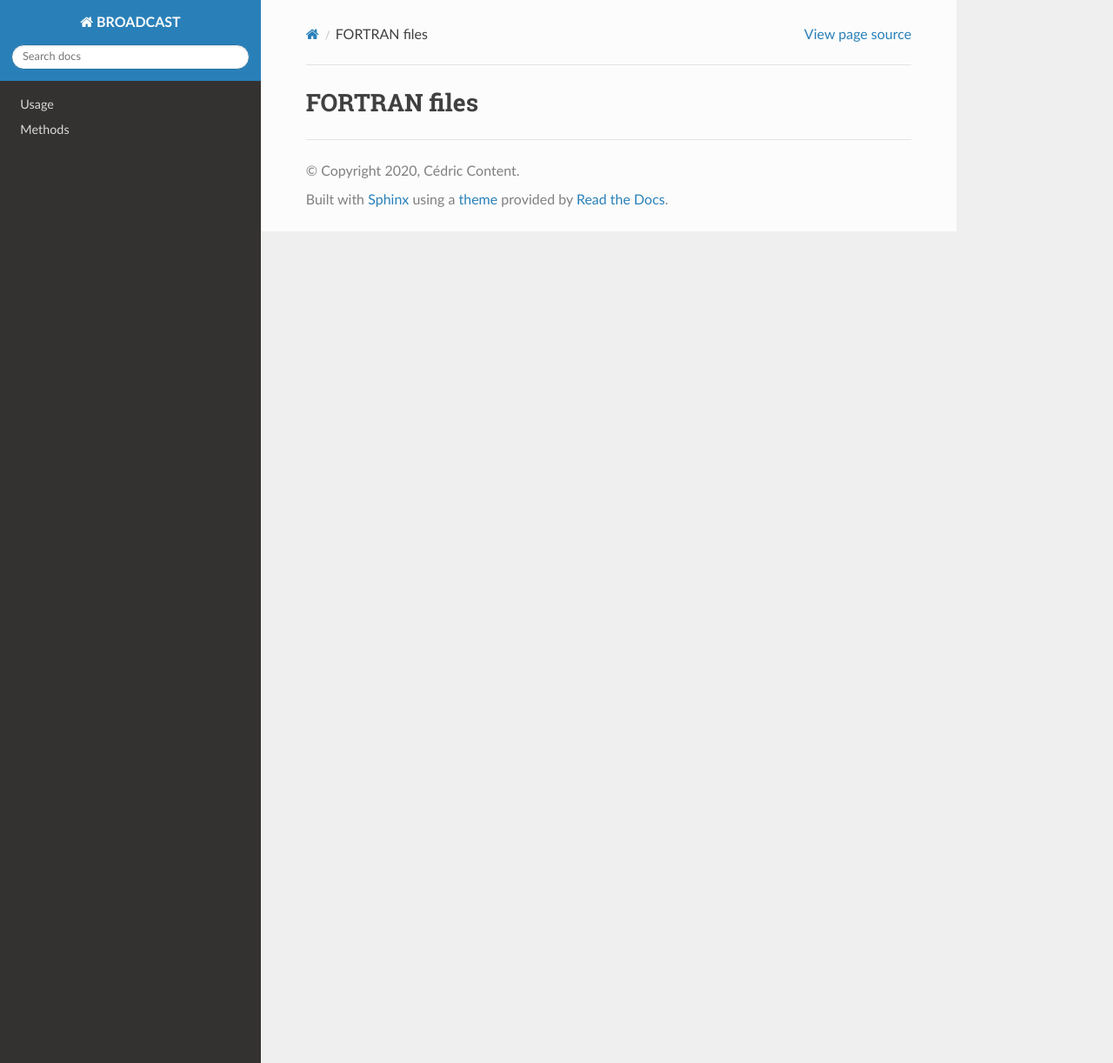
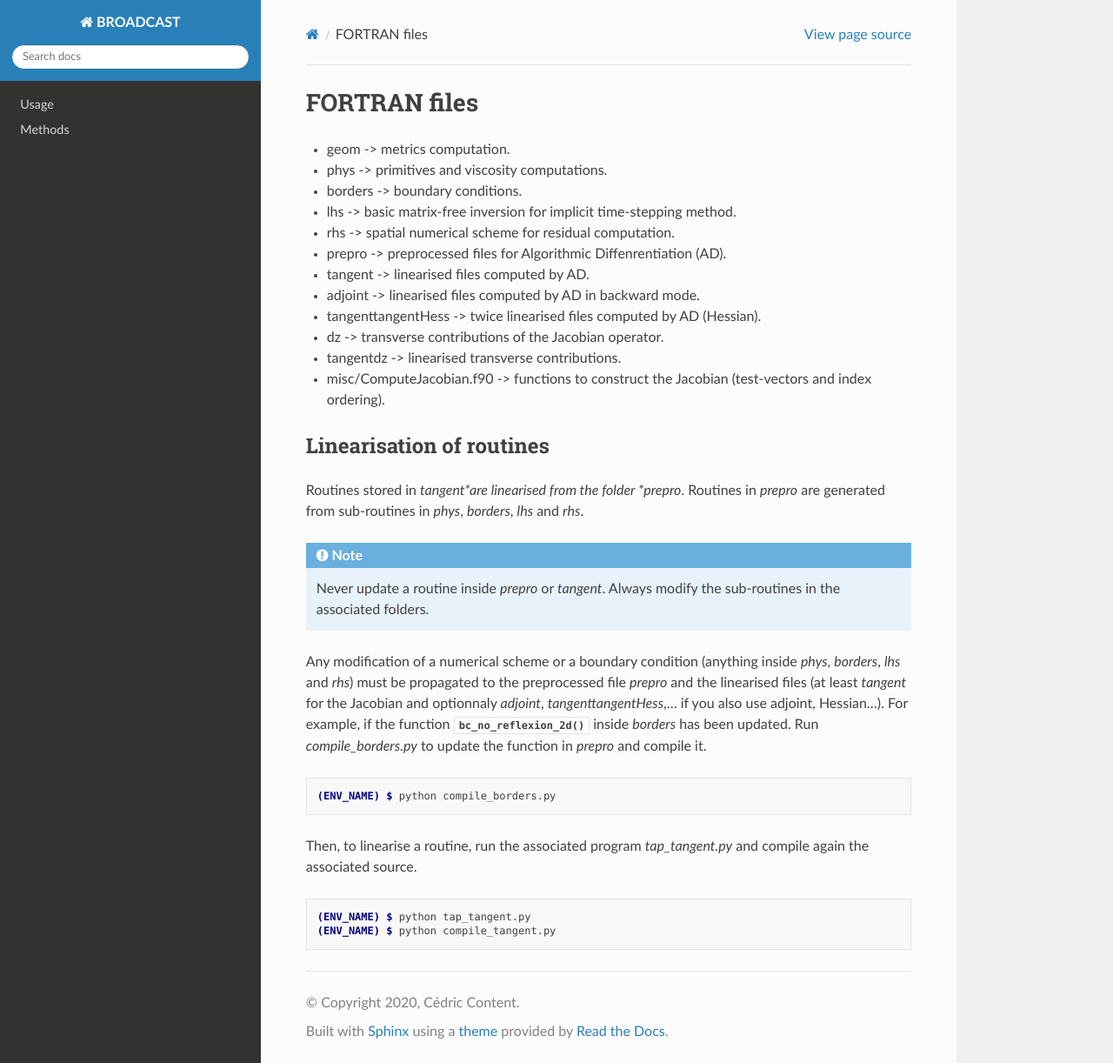
Before and after one commit to apoulain22/TutorialDoc, a Sphinx documentation site: the page built from docs/source/srcfvfiles.rst, in a window 1280 px wide and 1222 px high. Shown: the whole window at 87% size. Built offline with Sphinx 7.4.7 and the Read the Docs theme 2.0.0, drawn with Linux system fonts in a browser that asks for light colours.

Commit message:
update doc

```diff
--- a/docs/source/listprogram.rst
+++ b/docs/source/listprogram.rst
@@ -4,7 +4,7 @@ Program files
 ==========================
 
 #. 'srcfv' folder includes BROADCAST source: details of FORTRAN files in :ref:`srcfvfiles`.
-#. 'misc' folder includes Jacobian construction and all PETSc functions
+#. 'misc' folder includes Jacobian construction and all PETSc functions.
 #. 'ADFirstAidKit' folder to compute the adjoint through TAPENADE software -> unnecessary for BROADCAST.
 #. 'SIM' folder includes the self-similar profile generator program -> useful to initialise boundary layer simulations.
 
--- a/docs/source/srcfvfiles.rst
+++ b/docs/source/srcfvfiles.rst
@@ -2,3 +2,50 @@
 
 FORTRAN files
 ===========
+
+* geom -> metrics computation.
+
+* phys -> primitives and viscosity computations.
+
+* borders -> boundary conditions.
+
+* lhs -> basic matrix-free inversion for implicit time-stepping method.
+
+* rhs -> spatial numerical scheme for residual computation.
+
+* prepro -> preprocessed files for Algorithmic Diffenrentiation (AD).
+
+* tangent -> linearised files computed by AD.
+
+* adjoint -> linearised files computed by AD in backward mode.
+
+* tangenttangentHess -> twice linearised files computed by AD (Hessian).
+
+* dz -> transverse contributions of the Jacobian operator.
+
+* tangentdz -> linearised transverse contributions.
+
+* misc/ComputeJacobian.f90 -> functions to construct the Jacobian (test-vectors and index ordering).
+
+Linearisation of routines
+----------
+
+Routines stored in *tangent*are linearised from the folder *prepro*. Routines in *prepro* are generated from sub-routines in *phys*, *borders*, *lhs* and *rhs*.
+
+.. note::
+
+   Never update a routine inside *prepro* or *tangent*. Always modify the sub-routines in the associated folders.
+
+
+Any modification of a numerical scheme or a boundary condition (anything inside *phys*, *borders*, *lhs* and *rhs*) must be propagated to the preprocessed file *prepro* and the linearised files (at least *tangent* for the Jacobian and optionnaly *adjoint*, *tangenttangentHess*,... if you also use adjoint, Hessian...). For example, if the function :py:func:`bc_no_reflexion_2d` inside *borders* has been updated. Run *compile_borders.py* to update the function in *prepro* and compile it.
+
+.. code-block:: console
+
+   (ENV_NAME) $ python compile_borders.py
+
+Then, to linearise a routine, run the associated program *tap_tangent.py* and compile again the associated source.
+
+.. code-block:: console
+
+   (ENV_NAME) $ python tap_tangent.py
+   (ENV_NAME) $ python compile_tangent.py
--- a/docs/source/usage.rst
+++ b/docs/source/usage.rst
@@ -65,6 +65,8 @@ Program files
 List of the programs available: :ref:`listprogram`.
 
 
+
+
 Creating recipes
 ----------------
 
```
